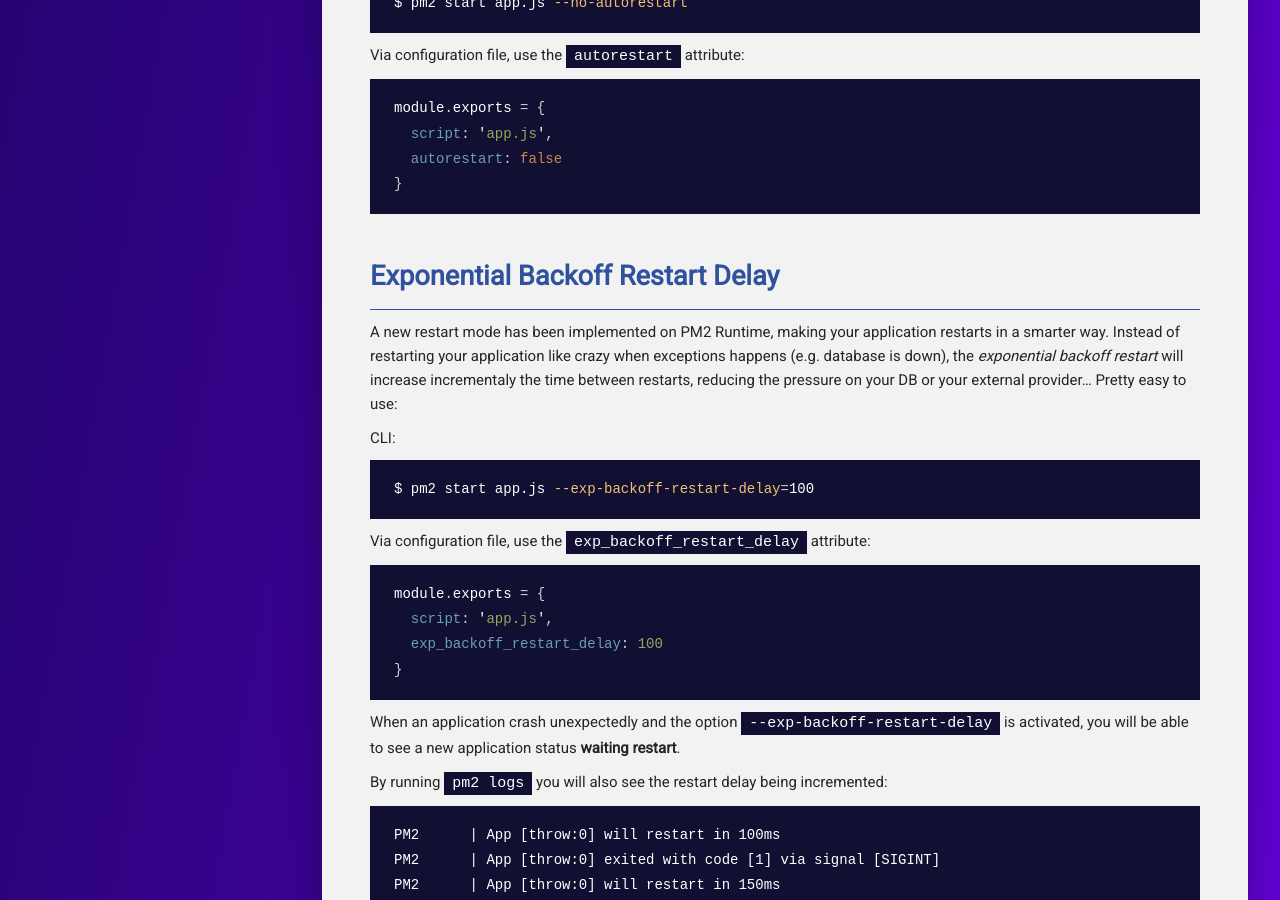
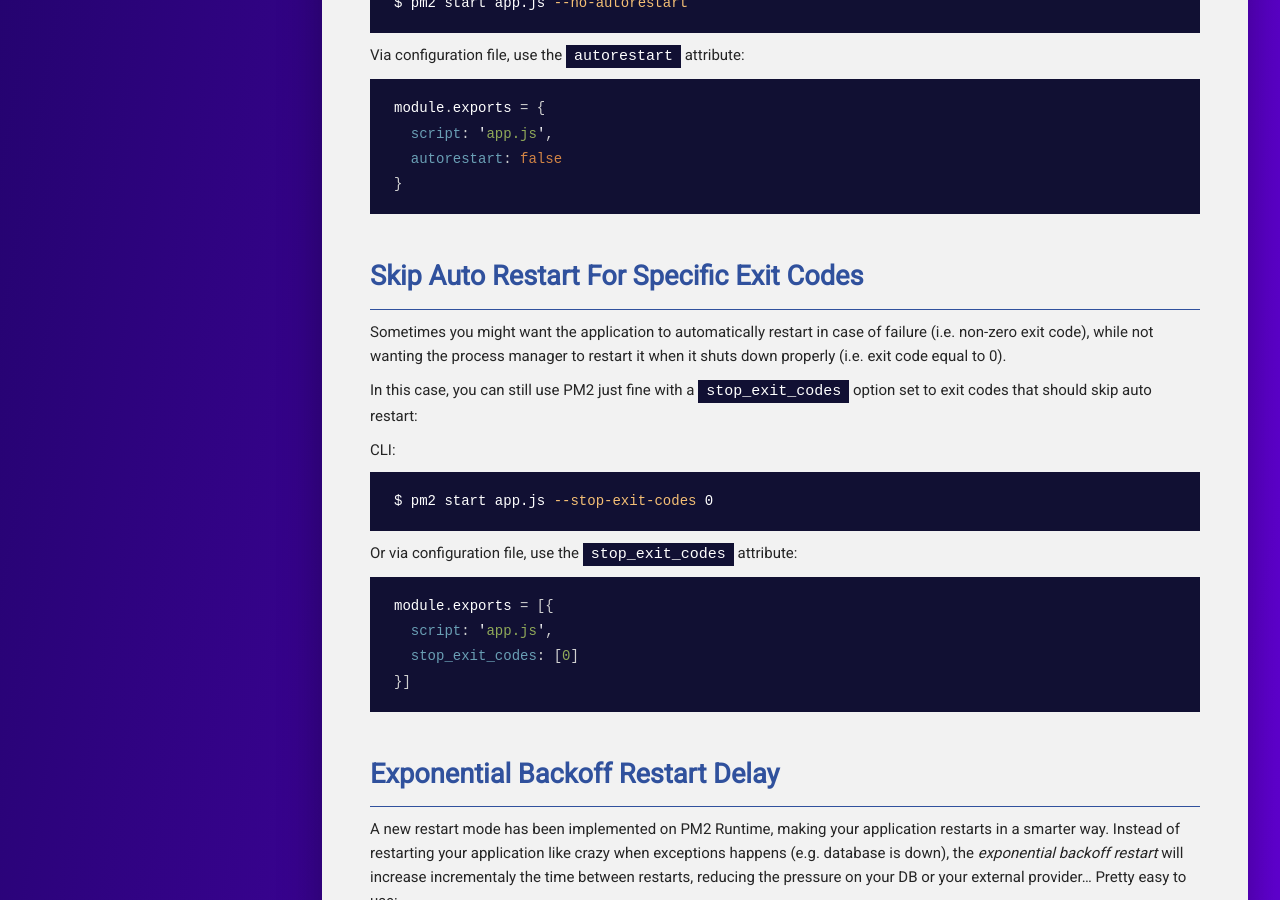
Before and after one commit to pm2-hive/pm2-hive.github.io, a Jekyll site: the page built from docs/features/restart-strategies.md, in a window 1280 px wide and 900 px high, scrolled down 3131 px. Built offline with Jekyll 4.4.1, drawn with Linux system fonts in a browser that asks for light colours; comment, search, counter and statistics services are not loaded.

Commit message:
Update restart-strategies.md

````diff
--- a/docs/features/restart-strategies.md
+++ b/docs/features/restart-strategies.md
@@ -141,6 +141,28 @@
 }
 ```
 
+## Skip Auto Restart For Specific Exit Codes
+
+Sometimes you might want the application to automatically restart in case of failure (i.e. non-zero exit code),
+while not wanting the process manager to restart it when it shuts down properly (i.e. exit code equal to 0).
+
+In this case, you can still use PM2 just fine with a `stop_exit_codes` option set to exit codes that should skip auto restart:
+
+CLI:
+
+```bash
+$ pm2 start app.js --stop-exit-codes 0
+```
+
+Or via configuration file, use the `stop_exit_codes` attribute:
+
+```javascript
+module.exports = [{
+  script: 'app.js',
+  stop_exit_codes: [0]
+}]
+```
+
 ## Exponential Backoff Restart Delay
 
 A new restart mode has been implemented on PM2 Runtime, making your application restarts in a smarter way. Instead of restarting your application like crazy when exceptions happens (e.g. database is down), the *exponential backoff restart* will increase incrementaly the time between restarts, reducing the pressure on your DB or your external provider... Pretty easy to use:
````
